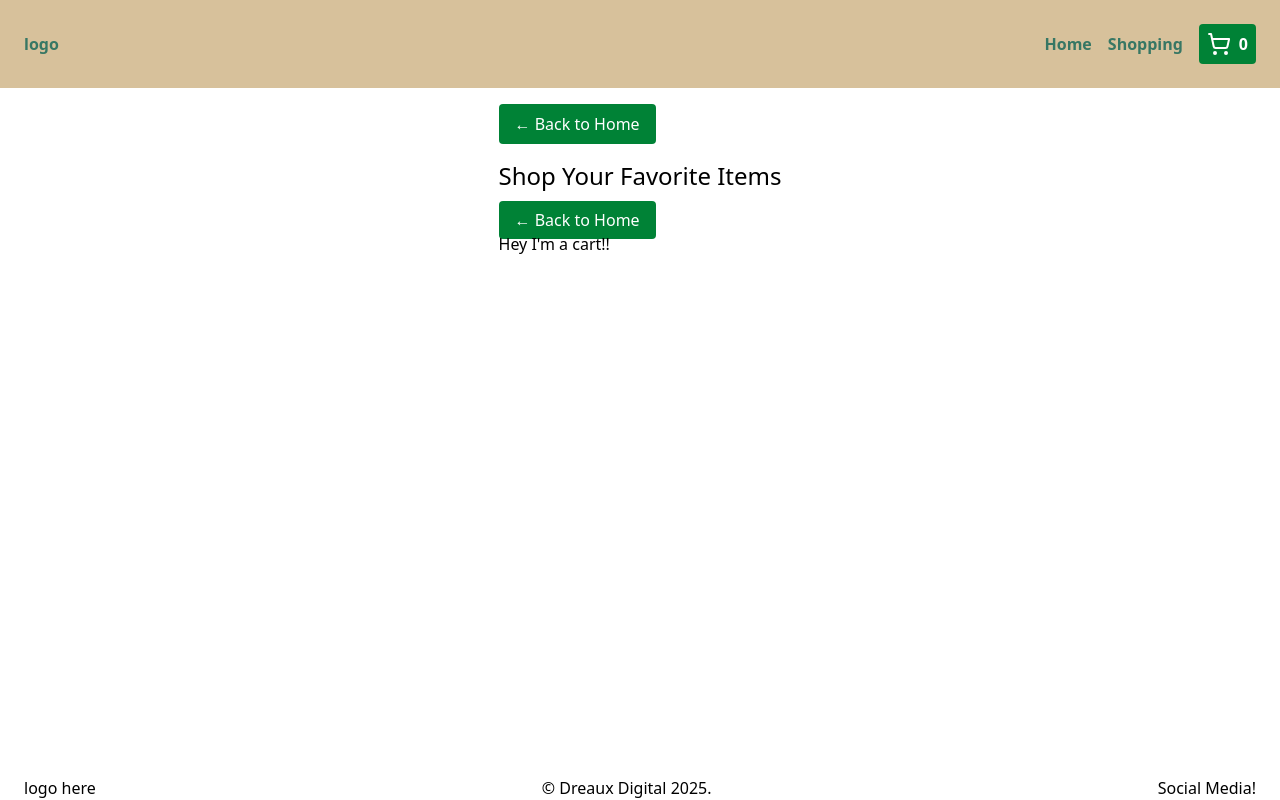
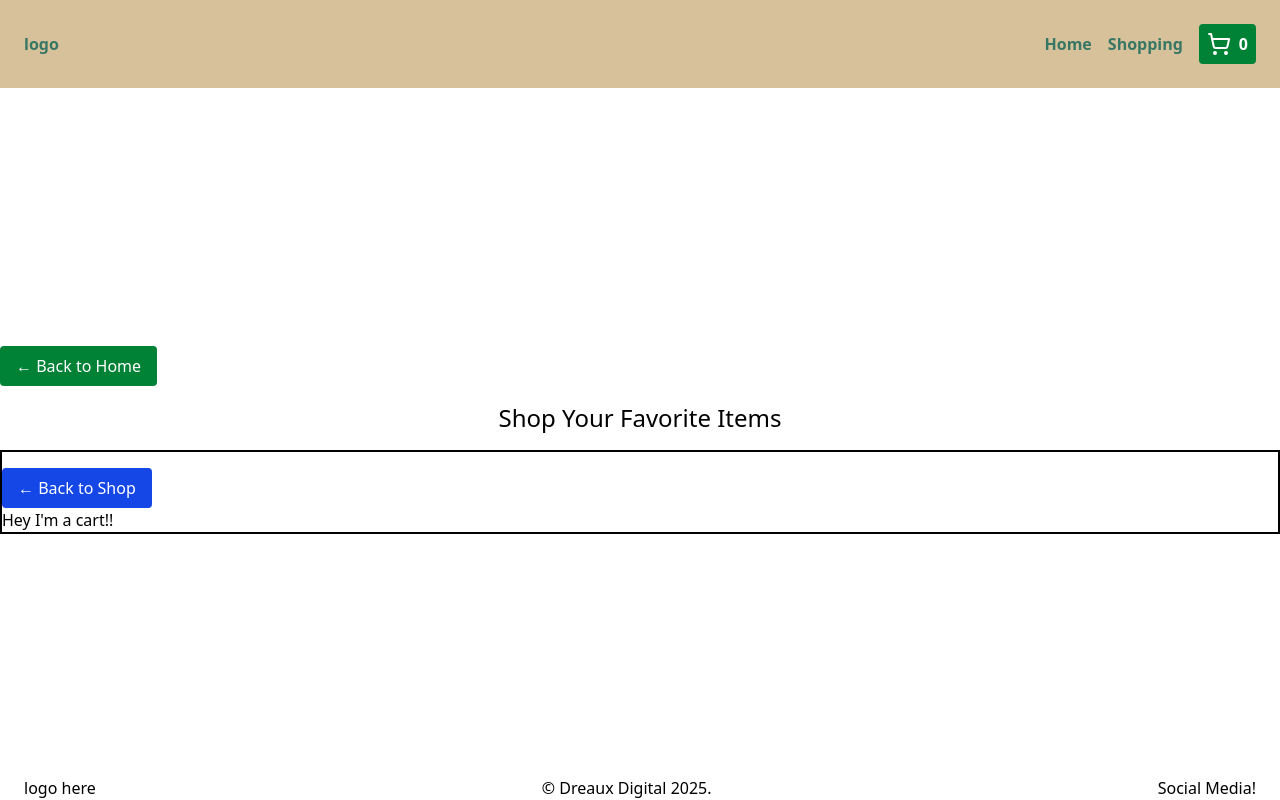
Before and after one commit to adrianc1/shopping-page, a React (Vite) app: page /shop/cart in a window 1280 px wide. Built offline with nearby package versions, Linux system fonts and the light colour scheme.

Commit message:
centered shop items

```diff
--- /dev/null
+++ b/src/components/BackToShopBtn.jsx
@@ -0,0 +1,14 @@
+import { Link } from 'react-router-dom';
+
+const BackToShopBtn = () => {
+	return (
+		<Link
+			to="/shop"
+			className="self-start w-auto px-4 py-2 mt-4 text-white bg-blue-700 rounded hover:bg-blue-700 transition "
+		>
+			← Back to Shop
+		</Link>
+	);
+};
+
+export default BackToShopBtn;
--- a/src/components/Card.jsx
+++ b/src/components/Card.jsx
@@ -3,21 +3,21 @@ const Card = () => {
 	const items = products;
 
 	return (
-		<ul className="grid sm:grid-cols-1 md:grid-cols-3 lg:grid-cols-4 gap-4 w-full mx-auto ">
+		<ul className="grid sm:grid-cols-1 md:grid-cols-3 lg:grid-cols-4 gap-4 w-full mx-auto justify-items-center">
 			{items.map((item) => {
 				return (
 					<li
 						className=" border border-gray-200 rounded-2xl flex flex-col h-[350px] drop-shadow-2xl max-w-[300px] transition delay-50 duration-300 ease-in-out hover:scale-105"
 						key={item.id}
 					>
-						<div className="prd-img-cnt flex-1 flex items-center justify-center overflow-hidden bg-gray-50 ">
+						<div className="prd-img-cnt pt-8 flex-1 flex items-center justify-center overflow-hidden bg-gray-50 rounded-t-2xl">
 							<img
 								src={item.image}
 								alt=""
 								className="max-w-full max-h-full object-contain "
 							/>
 						</div>
-						<div className="prd-info flex flex-col flex-1 p-3 bg-white">
+						<div className="prd-info flex flex-col flex-1 p-3 bg-white rounded-b-2xl">
 							<span className="truncate">{item.title}</span>
 							<span>{item.price}</span>
 							<span>{item.rating.rate}</span>
--- a/src/layouts/PageLayout.jsx
+++ b/src/layouts/PageLayout.jsx
@@ -3,9 +3,9 @@ import Navbar from '../components/Navbar';
 import Footer from '../components/Footer';
 const PageLayout = () => {
 	return (
-		<div className="flex flex-col min-h-screen bg-cover bg-center">
+		<div className="w-full flex flex-col min-h-screen bg-cover bg-center">
 			<Navbar />
-			<main className="flex-1 flex h-full justify-center">
+			<main className="w-full flex-1  flex h-full justify-center">
 				<Outlet />
 			</main>
 			<Footer />
--- a/src/pages/CartPage.jsx
+++ b/src/pages/CartPage.jsx
@@ -1,8 +1,9 @@
 import BackHomeBtn from '../components/BackHomeBtn';
+import BackToShopBtn from '../components/BackToShopBtn';
 const Cart = () => {
 	return (
-		<div>
-			<BackHomeBtn />
+		<div className="w-full flex flex-col justify-start items-start border-2">
+			<BackToShopBtn />
 			<h1>Hey I'm a cart!!</h1>
 		</div>
 	);
--- a/src/pages/ShopPage.jsx
+++ b/src/pages/ShopPage.jsx
@@ -4,7 +4,7 @@ import Card from '../components/Card';
 const Shop = () => {
 	let location = useLocation();
 	return (
-		<div className="flex flex-col min-h-full gap-4">
+		<div className="w-full justify-center items-center flex flex-col min-h-full gap-4">
 			<BackHomeBtn />
 			<h1 className="text-2xl"> Shop Your Favorite Items</h1>
 			{location.pathname === '/shop/cart' ? <Outlet /> : <Card />}
```
